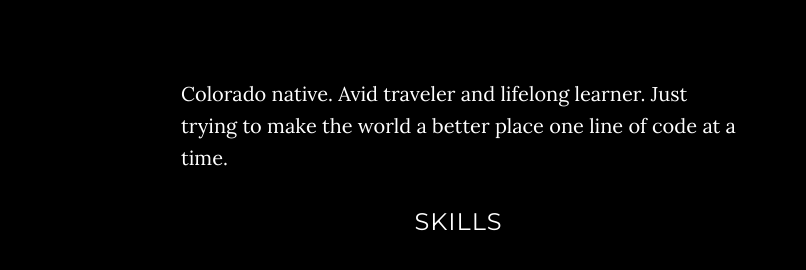
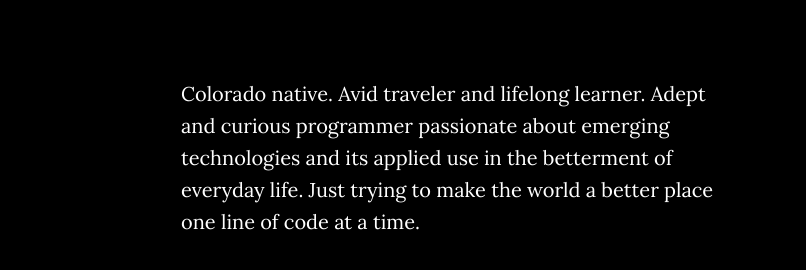
Before and after one commit to daj757/Bootstrap-Portfolio, a website: page index.html in a window 1280 px wide. Shown: the part 822-1092 px from the top of the page, 474-1280 px from the left. Drawn offline with nearby package versions, Linux system fonts and the light colour scheme.

Commit message:
about me

```diff
--- a/index.html
+++ b/index.html
@@ -92,7 +92,7 @@
     <br>
         <div class="row">
             <div id= "mepic" class="col-md-6"><img src="img/image1.JPG" class="img-responsive" alt="Self Responsive image"></div>
-            <div class="col-md-6"><p>Colorado native. Avid traveler and lifelong learner. Just trying to make the world a better place one line of code at a time.
+            <div class="col-md-6"><p>Colorado native. Avid traveler and lifelong learner. Adept and curious programmer passionate about emerging technologies and its applied use in the betterment of everyday life. Just trying to make the world a better place one line of code at a time.
 </p><div class="row"><h3>Skills</h3>
                 <div class="col-md-12">
                     <div class="row">
```
